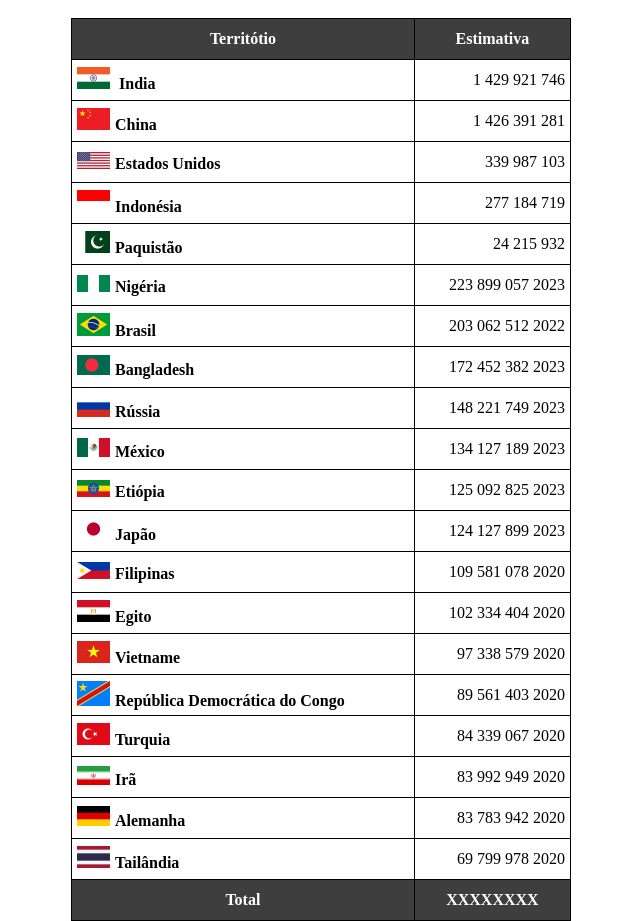
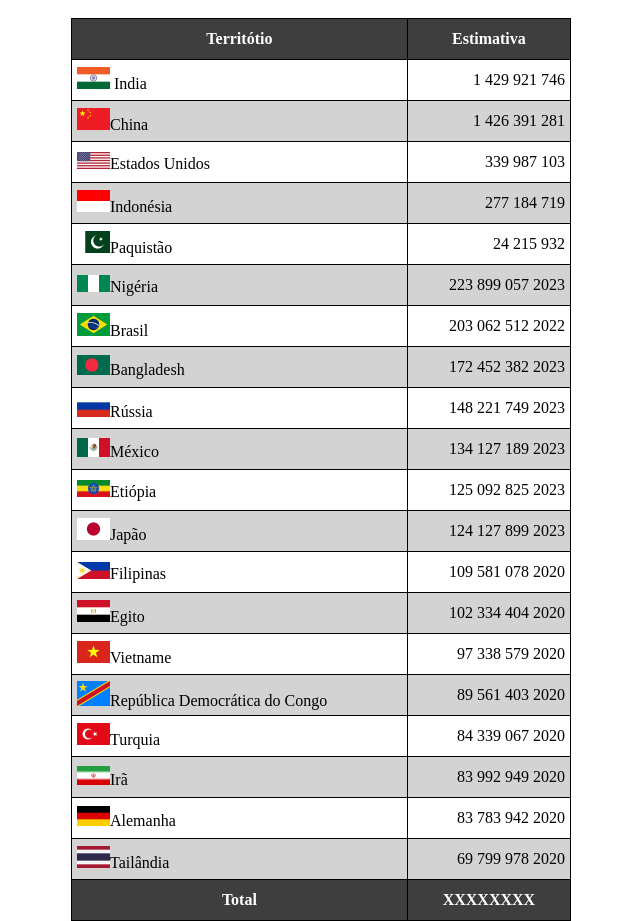
Before and after one commit to eusouarthurribeiro/html-css, a plain HTML site: page exercicios/css/ex024/tabela.html in a window 1280 px wide. Shown: the part 70-991 px from the top of the page, without its empty margins (319-959 px from the left). Drawn offline with Linux system fonts and the light colour scheme.

```diff
--- a/exercicios/css/ex024/tabela.html
+++ b/exercicios/css/ex024/tabela.html
@@ -27,6 +27,7 @@
         }
 
         table {
+            position: relative;
             background-color: #fff;
             width: 500px;
             border-collapse: collapse;
@@ -40,9 +41,20 @@
             padding: 5px;
         }
 
+        tbody>tr:nth-child(even) {
+            background-color: lightgray;
+
+        }
+
         thead {
             background-color: rgb(63, 62, 62);
             color: #fff;
+        }
+
+        thead>tr>th {
+            position: sticky;
+            top: -1px;
+            background-color:  rgb(63, 62, 62);
         }
 
         th>img {
@@ -73,104 +85,106 @@
         <table>
             <thead>
                 <tr>
-                    <th>Territótio</th>
-                    <th>Estimativa </th>
+                    <th scope="col">Territótio</th>
+                    <th scope="col">Estimativa </th>
                 </tr>
             </thead>
             <tbody>
                 <tr>
-                    <th class="paises">
+                    <td class="paises">
                         <img src="imagnes/india.webp" alt="india">
                         India
-                    </th>
+                    </td>
                     <td class="valores">1 429 921 746</td>
                 </tr>
                 <tr>
-                    <th class="paises"> <img src="imagnes/china.webp" alt="china">China</th>
+                    <td class="paises"> <img src="imagnes/china.webp" alt="china">China</td>
                     <td class="valores">1 426 391 281</td>
                 </tr>
                 <tr>
-                    <th class="paises"> <img src="imagnes/estados-unidos.webp" alt="E.U.A">Estados Unidos</th>
+                    <td class="paises"> <img src="imagnes/estados-unidos.webp" alt="E.U.A">Estados Unidos</td>
                     <td class="valores"> 339 987 103</td>
                 </tr>
                 <tr>
-                    <th class="paises"><img src="imagnes/indonesia.webp" alt="indonesia">Indonésia</th>
+                    <td class="paises"><img src="imagnes/indonesia.webp" alt="indonesia">Indonésia</td>
                     <td class="valores">277 184 719</td>
                 </tr>
                 <tr>
-                    <th class="paises"> <img src="imagnes/paquistão.webp" alt="">Paquistão</th>
+                    <td class="paises"> <img src="imagnes/paquistão.webp" alt="">Paquistão</td>
                     <td class="valores">24 215 932</td>
                 </tr>
                 <tr>
-                    <th class="paises"><img src="imagnes/nigeria.webp" alt="nigeria">Nigéria</th>
+                    <td class="paises"><img src="imagnes/nigeria.webp" alt="nigeria">Nigéria</td>
                     <td class="valores">223 899 057 2023</td>
                 </tr>
                 <tr>
-                    <th class="paises"><img src="imagnes/brasil.webp" alt="brasil">Brasil</th>
+                    <td class="paises"><img src="imagnes/brasil.webp" alt="brasil">Brasil</td>
                     <td class="valores">203 062 512 2022</td>
                 </tr>
                 <tr>
-                    <th class="paises"><img src="imagnes/bang.webp" alt="Bangladesh">Bangladesh</th>
+                    <td class="paises"><img src="imagnes/bang.webp" alt="Bangladesh">Bangladesh</td>
                     <td class="valores">172 452 382 2023</td>
                 </tr>
                 <tr>
-                    <th class="paises"><img src="imagnes/russia.webp" alt="russia">Rússia</th>
+                    <td class="paises"><img src="imagnes/russia.webp" alt="russia">Rússia</td>
                     <td class="valores">148 221 749 2023</td>
                 </tr>
                 <tr>
-                    <th class="paises"><img src="imagnes/mexico.webp" alt="mexico">México</th>
+                    <td class="paises"><img src="imagnes/mexico.webp" alt="mexico">México</td>
                     <td class="valores">134 127 189 2023</td>
                 </tr>
                 <tr>
-                    <th class="paises"><img src="imagnes/etiopia.webp" alt="Etiópia">Etiópia</th>
+                    <td class="paises"><img src="imagnes/etiopia.webp" alt="Etiópia">Etiópia</td>
                     <td class="valores">125 092 825 2023</td>
                 </tr>
                 <tr>
-                    <th class="paises"><img src="imagnes/japao.webp" alt="japão">Japão</th>
+                    <td class="paises"><img src="imagnes/japao.webp" alt="japão">Japão</td>
                     <td class="valores">124 127 899 2023</td>
                 </tr>
                 <tr>
-                    <th class="paises"><img src="imagnes/filipinas].webp" alt="filipinas">Filipinas</th>
+                    <td class="paises"><img src="imagnes/filipinas].webp" alt="filipinas">Filipinas</td>
                     <td class="valores">109 581 078 2020</td>
                 </tr>
                 <tr>
-                    <th class="paises"><img src="imagnes/egito.webp" alt="Egito">Egito</th>
+                    <td class="paises"><img src="imagnes/egito.webp" alt="Egito">Egito</td>
                     <td class="valores">102 334 404 2020</td>
                 </tr>
                 <tr>
-                    <th class="paises"><img src="imagnes/vietina.webp" alt="vietina">Vietname</th>
+                    <td class="paises"><img src="imagnes/vietina.webp" alt="vietina">Vietname</td>
                     <td class="valores">97 338 579 2020</td>
                 </tr>
                 <tr>
-                    <th class="paises"> <img src="imagnes/republica-dominicana.webp" alt="">República Democrática do
+                    <td class="paises"> <img src="imagnes/republica-dominicana.webp" alt="">República Democrática do
                         Congo
-                    </th>
+                    </td>
                     <td class="valores">89 561 403 2020</td>
                 </tr>
                 <tr>
-                    <th class="paises"><img src="imagnes/turquia.webp" alt="Turquia">Turquia</th>
+                    <td class="paises"><img src="imagnes/turquia.webp" alt="Turquia">Turquia</td>
                     <td class="valores">84 339 067 2020</td>
                 </tr>
                 <tr>
-                    <th class="paises"><img src="imagnes/ira.webp" alt="Irã">Irã</th>
+                    <td class="paises"><img src="imagnes/ira.webp" alt="Irã">Irã</td>
                     <td class="valores">83 992 949 2020</td>
                 </tr>
                 <tr>
-                    <th class="paises"><img src="imagnes/alemanha.webp" alt="alemanha">Alemanha</th>
+                    <td class="paises"><img src="imagnes/alemanha.webp" alt="alemanha">Alemanha</td>
                     <td class="valores">83 783 942 2020</td>
                 </tr>
                 <tr>
-                    <th class="paises"><img src="imagnes/tailandia.webp" alt="Tailândia">Tailândia</th>
+                    <td class="paises"><img src="imagnes/tailandia.webp" alt="Tailândia">Tailândia</td>
                     <td class="valores">69 799 978 2020</td>
                 </tr>
             </tbody>
             <tfoot>
                 <tr>
-                    <th>Total</th>
+                    <th scope="row">Total</th>
                     <td><strong>XXXXXXXX</strong></td>
                 </tr>
             </tfoot>
         </table>
+
+
     </main>
 
 </body>
```
